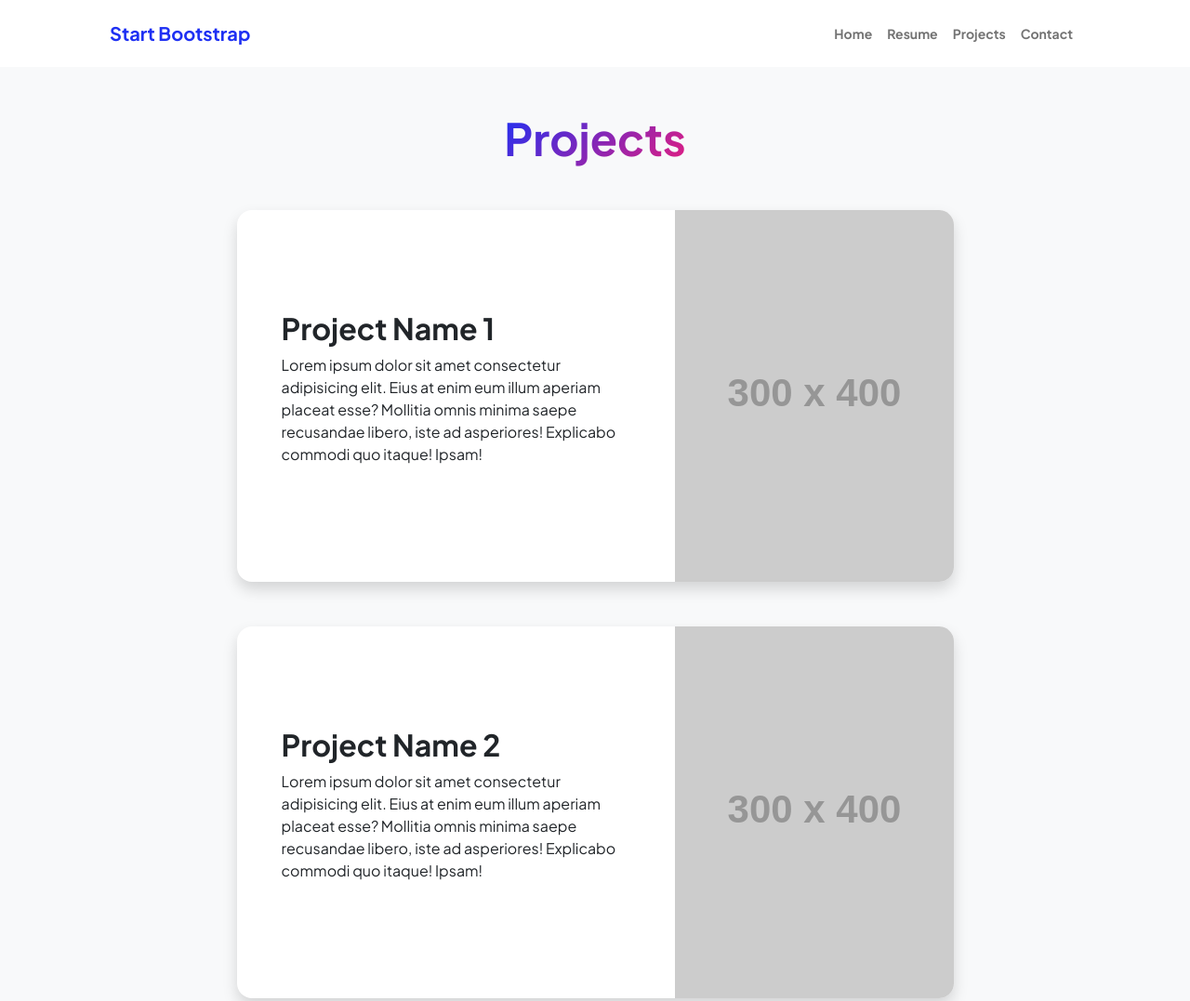
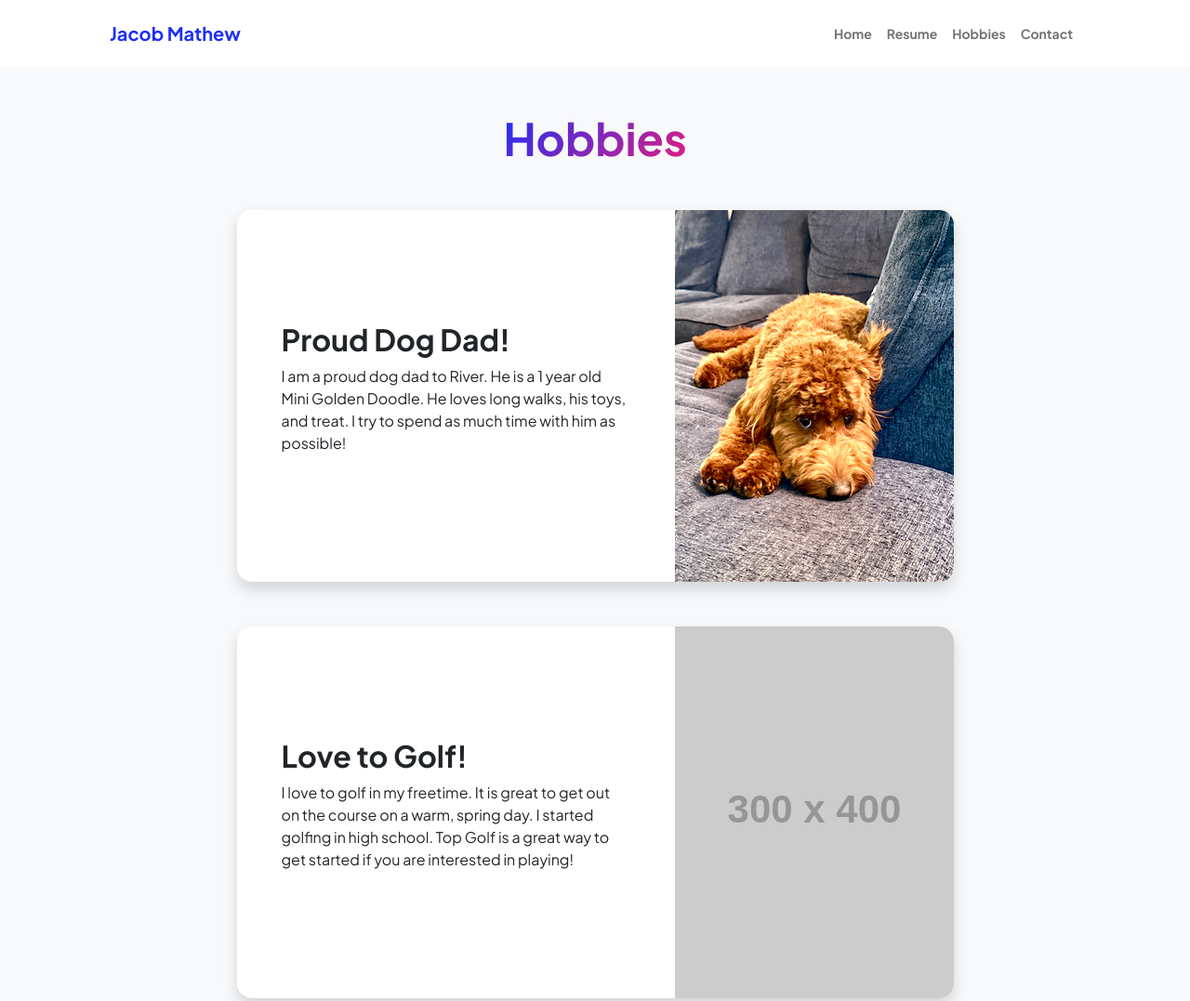
Before and after one commit to jake91234/personal-website-v2, a website: page dist/projects.html in a window 1280 px wide. Shown: the top 1077 px of the page at 93% size. Drawn offline with nearby package versions, Linux system fonts and the light colour scheme; placeholder pictures from the web are drawn by us.

Commit message:
update hobbies

```diff
--- a/dist/projects.html
+++ b/dist/projects.html
@@ -5,7 +5,7 @@
         <meta name="viewport" content="width=device-width, initial-scale=1, shrink-to-fit=no" />
         <meta name="description" content="" />
         <meta name="author" content="" />
-        <title>Modern Business - Start Bootstrap Template</title>
+        <title>Jacob Mathew</title>
         <!-- Favicon-->
         <link rel="icon" type="image/x-icon" href="assets/favicon.ico" />
         <!-- Custom Google font-->
@@ -22,13 +22,13 @@
             <!-- Navigation-->
             <nav class="navbar navbar-expand-lg navbar-light bg-white py-3">
                 <div class="container px-5">
-                    <a class="navbar-brand" href="index.html"><span class="fw-bolder text-primary">Start Bootstrap</span></a>
+                    <a class="navbar-brand" href="index.html"><span class="fw-bolder text-primary">Jacob Mathew</span></a>
                     <button class="navbar-toggler" type="button" data-bs-toggle="collapse" data-bs-target="#navbarSupportedContent" aria-controls="navbarSupportedContent" aria-expanded="false" aria-label="Toggle navigation"><span class="navbar-toggler-icon"></span></button>
                     <div class="collapse navbar-collapse" id="navbarSupportedContent">
                         <ul class="navbar-nav ms-auto mb-2 mb-lg-0 small fw-bolder">
                             <li class="nav-item"><a class="nav-link" href="index.html">Home</a></li>
                             <li class="nav-item"><a class="nav-link" href="resume.html">Resume</a></li>
-                            <li class="nav-item"><a class="nav-link" href="projects.html">Projects</a></li>
+                            <li class="nav-item"><a class="nav-link" href="projects.html">Hobbies</a></li>
                             <li class="nav-item"><a class="nav-link" href="contact.html">Contact</a></li>
                         </ul>
                     </div>
@@ -38,7 +38,7 @@
             <section class="py-5">
                 <div class="container px-5 mb-5">
                     <div class="text-center mb-5">
-                        <h1 class="display-5 fw-bolder mb-0"><span class="text-gradient d-inline">Projects</span></h1>
+                        <h1 class="display-5 fw-bolder mb-0"><span class="text-gradient d-inline">Hobbies</span></h1>
                     </div>
                     <div class="row gx-5 justify-content-center">
                         <div class="col-lg-11 col-xl-9 col-xxl-8">
@@ -47,10 +47,10 @@
                                 <div class="card-body p-0">
                                     <div class="d-flex align-items-center">
                                         <div class="p-5">
-                                            <h2 class="fw-bolder">Project Name 1</h2>
-                                            <p>Lorem ipsum dolor sit amet consectetur adipisicing elit. Eius at enim eum illum aperiam placeat esse? Mollitia omnis minima saepe recusandae libero, iste ad asperiores! Explicabo commodi quo itaque! Ipsam!</p>
+                                            <h2 class="fw-bolder">Proud Dog Dad!</h2>
+                                            <p>I am a proud dog dad to River. He is a 1 year old Mini Golden Doodle. He loves long walks, his toys, and treat. I try to spend as much time with him as possible!</p>
                                         </div>
-                                        <img class="img-fluid" src="https://dummyimage.com/300x400/343a40/6c757d" alt="..." />
+                                        <img class="img-fluid" src="assets/river2.png" alt="..." />
                                     </div>
                                 </div>
                             </div>
@@ -59,8 +59,8 @@
                                 <div class="card-body p-0">
                                     <div class="d-flex align-items-center">
                                         <div class="p-5">
-                                            <h2 class="fw-bolder">Project Name 2</h2>
-                                            <p>Lorem ipsum dolor sit amet consectetur adipisicing elit. Eius at enim eum illum aperiam placeat esse? Mollitia omnis minima saepe recusandae libero, iste ad asperiores! Explicabo commodi quo itaque! Ipsam!</p>
+                                            <h2 class="fw-bolder">Love to Golf!</h2>
+                                            <p>I love to golf in my freetime. It is great to get out on the course on a warm, spring day. I started golfing in high school. Top Golf is a great way to get started if you are interested in playing!</p>
                                         </div>
                                         <img class="img-fluid" src="https://dummyimage.com/300x400/343a40/6c757d" alt="..." />
                                     </div>
@@ -84,7 +84,7 @@
         <footer class="bg-white py-4 mt-auto">
             <div class="container px-5">
                 <div class="row align-items-center justify-content-between flex-column flex-sm-row">
-                    <div class="col-auto"><div class="small m-0">Copyright &copy; Your Website 2023</div></div>
+                    <div class="col-auto"><div class="small m-0">Copyright &copy; Jacob Mathew 2025</div></div>
                     <div class="col-auto">
                         <a class="small" href="#!">Privacy</a>
                         <span class="mx-1">&middot;</span>
```
